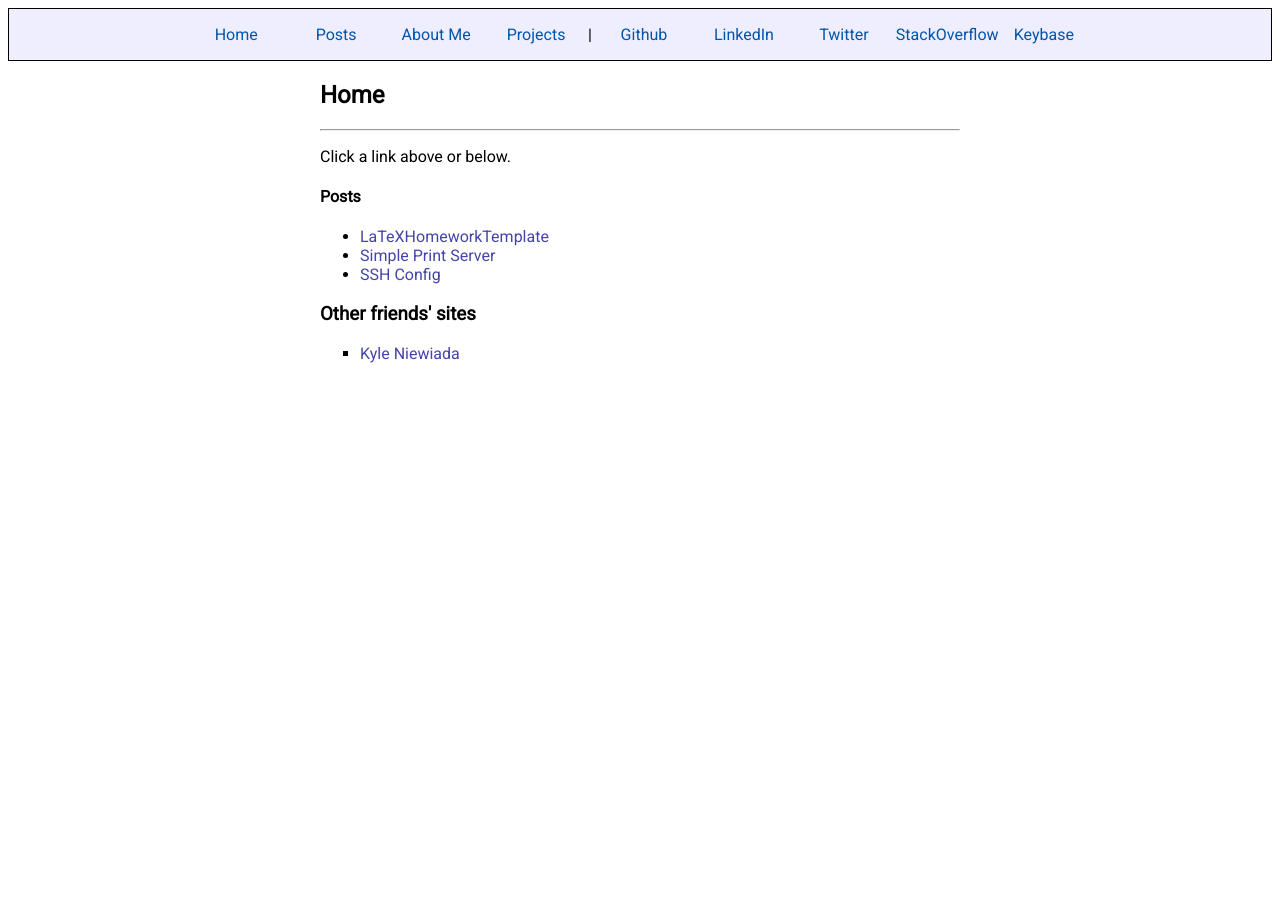
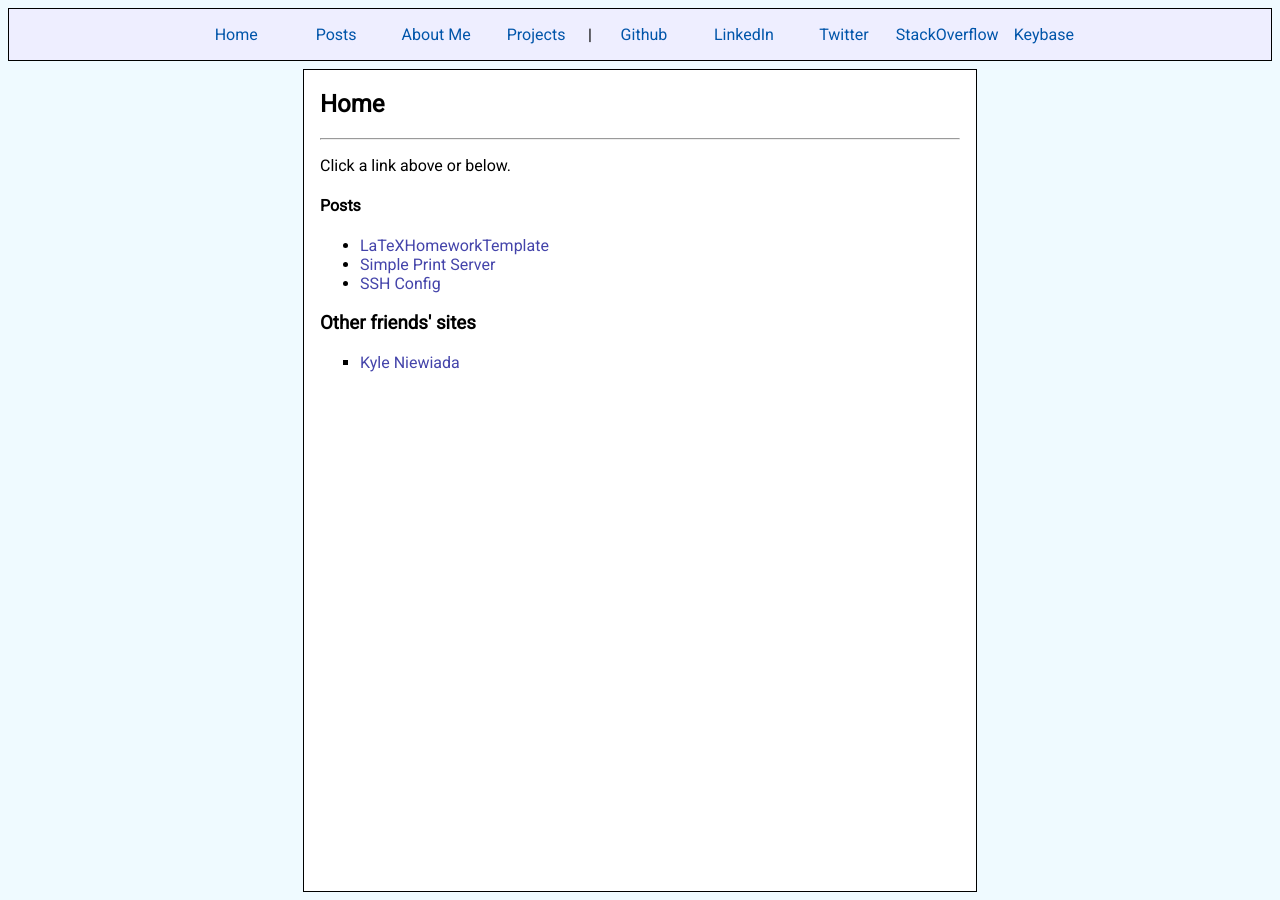
Before and after one commit to biggerfisch/website_v17, a Jekyll site: the page built from index.html, in a window 1280 px wide. Built offline with Jekyll 4.4.1, drawn with Linux system fonts in a browser that asks for light colours.

Commit message:
Add side background color and make main div full height

```diff
--- a/css/main.css
+++ b/css/main.css
@@ -1,3 +1,15 @@
+html {
+    height: 100%;
+}
+
+body {
+    height: 100%;
+    background-color: #effaff;
+    display: flex;
+    flex-direction: column;
+    margin:0;
+}
+
 a {
 	text-decoration: none;
 	color: #4444AA;
@@ -6,6 +18,10 @@ a {
 a:hover {
 	text-decoration: underline;
 	color: black;
+}
+
+.left-nav {
+    margin: 0.5em;
 }
 
 .navbar {
@@ -50,12 +66,17 @@ a:hover {
 }
 
 .main {
-	width: auto;
-	max-width: 40rem;
-	margin-top: 1rem;
+    width: 40em;
+	margin-top: 0em;
+    margin-bottom: 0.5em;
 	margin-left: auto;
 	margin-right: auto;
+    padding: 1em;
+    padding-top: 0;
     font-family: 'Roboto', sans-serif;
+    background-color: #FFFFFF;
+    border: 1px solid black;
+    flex:1;
 }
 
 .code {
```
